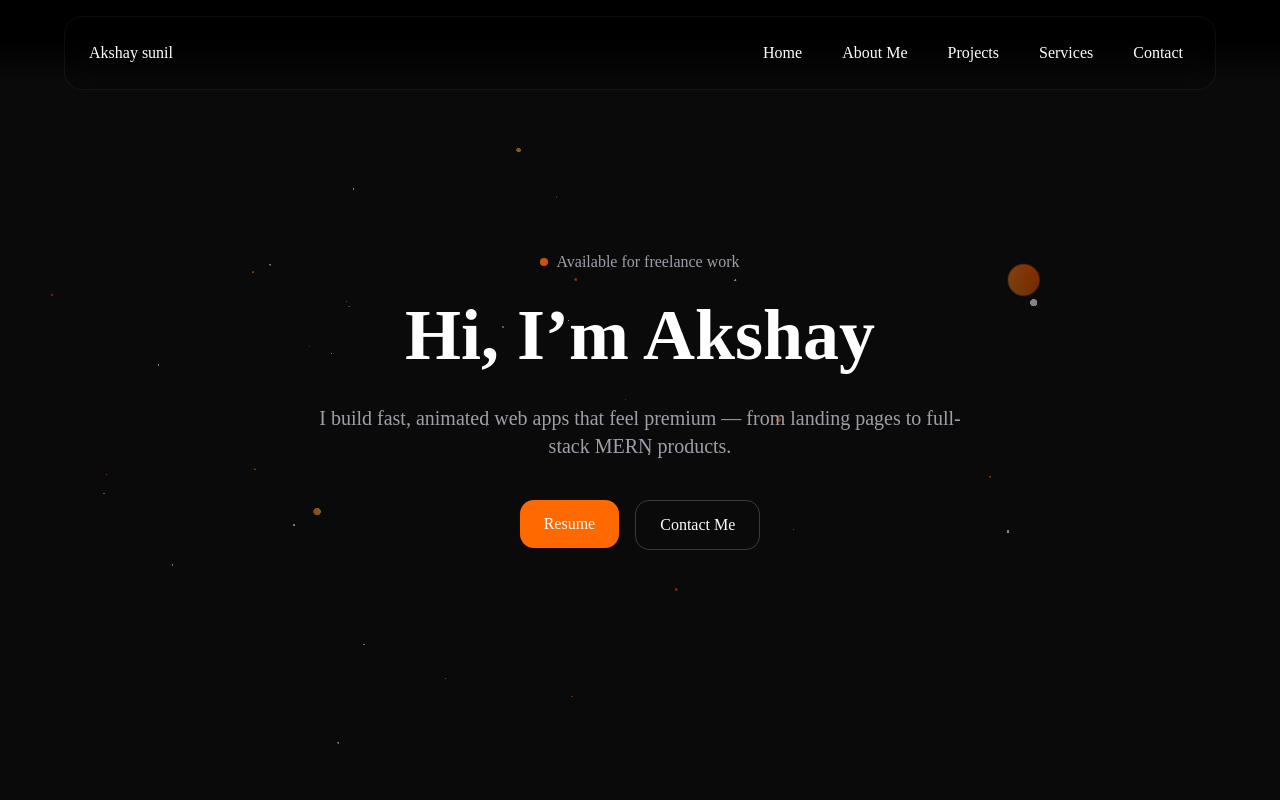
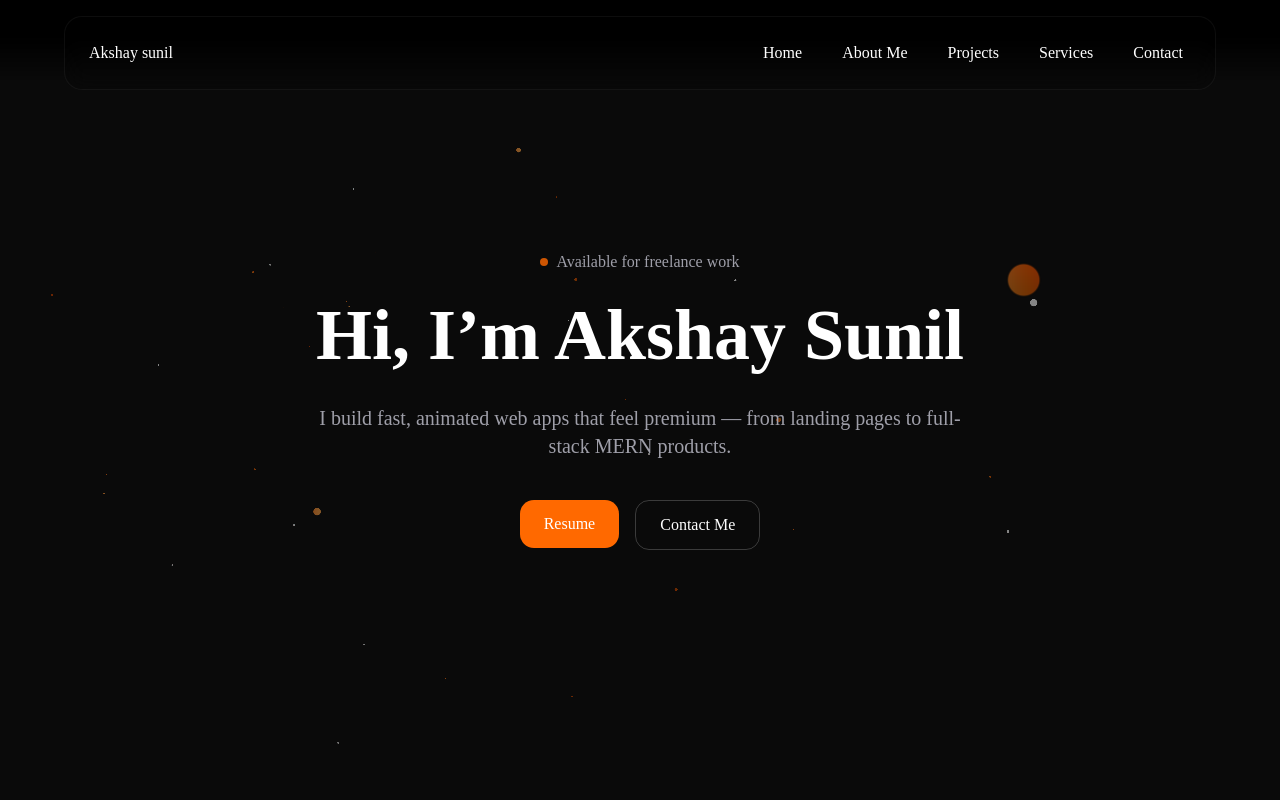
Before and after one commit to akshayofficial4/personal-portfolio, a Next.js app: page / in a window 1280 px wide. Shown: the top 800 px of the page. Built offline with nearby package versions, Linux system fonts and the light colour scheme.

Commit message:
Update name in Hero component

```diff
--- a/src/Components/Hero.tsx
+++ b/src/Components/Hero.tsx
@@ -27,7 +27,7 @@ const Hero = () => {
           animate="visible"
           className="text-white text-6xl md:text-7xl font-bold leading-tight"
         >
-          Hi, I’m Akshay
+          Hi, I’m Akshay Sunil
         </motion.h1>
 
         <motion.p
```
